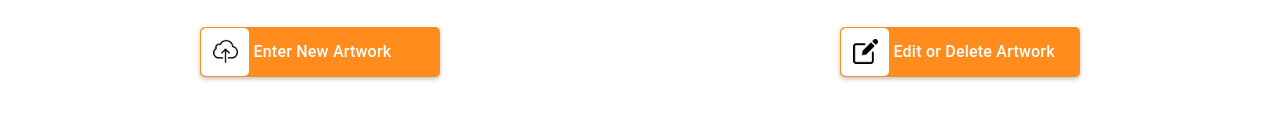
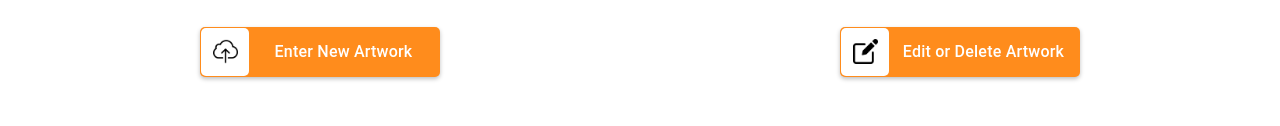
Before and after one commit to Sehgal-Arjun/artwebsite, a website with bundled scripts: page index.html in a window 1280 px wide. Shown: the part 961-1087 px from the top of the page. Built offline with nearby package versions, Linux system fonts and the light colour scheme; no server answers.

Commit message:
Centering text

```diff
--- a/index.html
+++ b/index.html
@@ -66,7 +66,9 @@
 							<div class = "logo-wrapper">
 								<img src = "images/uploadcontent.png">
 							</div>
-							<span class = "editbutton">Enter New Artwork</span>
+							<span class = "buttontext-container">
+								<span class = "editbutton">Enter New Artwork</span>
+							</span>
 						</div>
 					</div>
 					<div></div>
@@ -79,7 +81,9 @@
 							<div class = "logo-wrapper">
 								<img src = "images/editcontent.png">
 							</div>
-							<span class = "editbutton">Edit or Delete Artwork</span>
+							<span class = "buttontext-container">
+								<span class = "editbutton">Edit or Delete Artwork</span>
+							</span>
 						</div>
 					</div>
 					<div></div>
```
